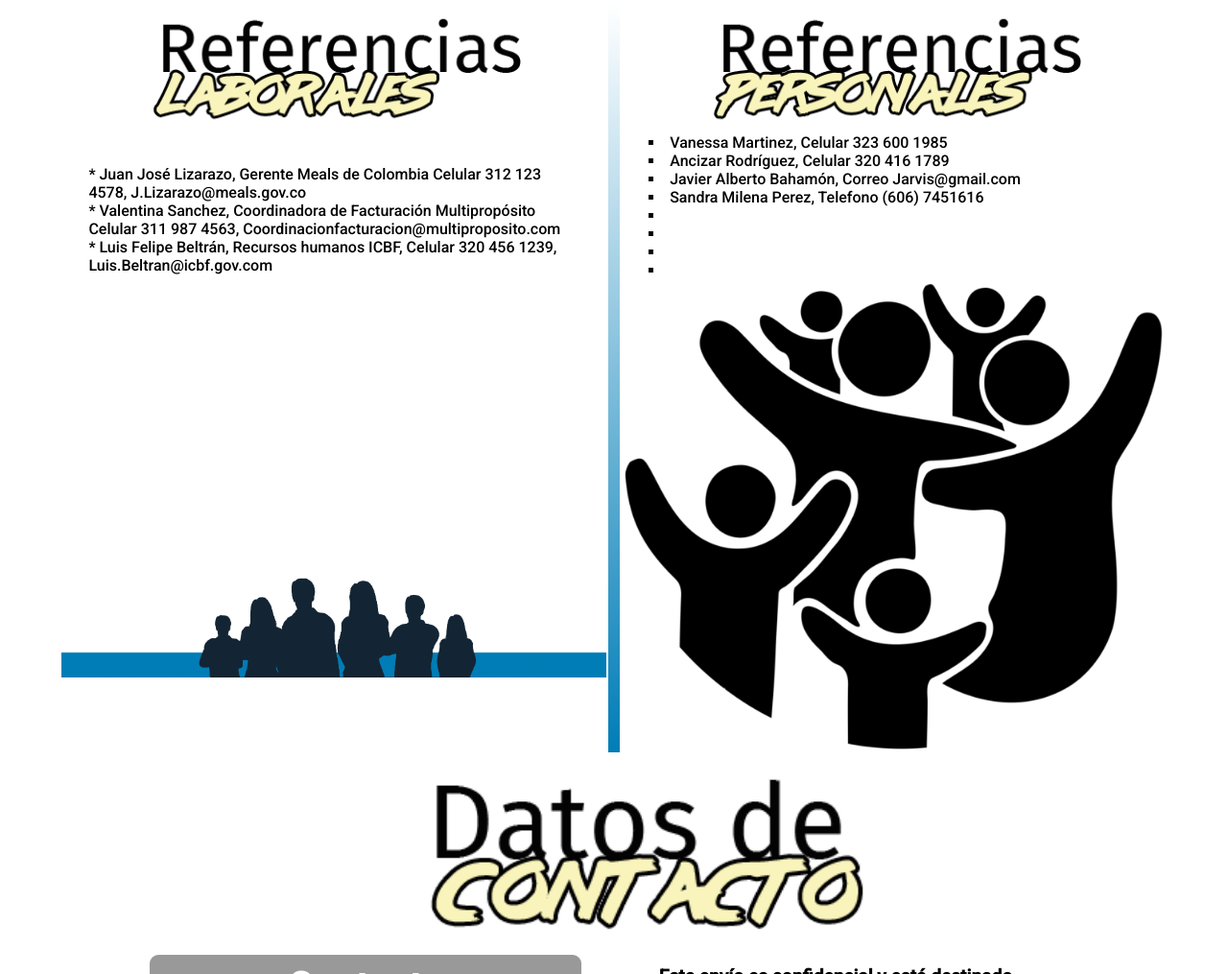
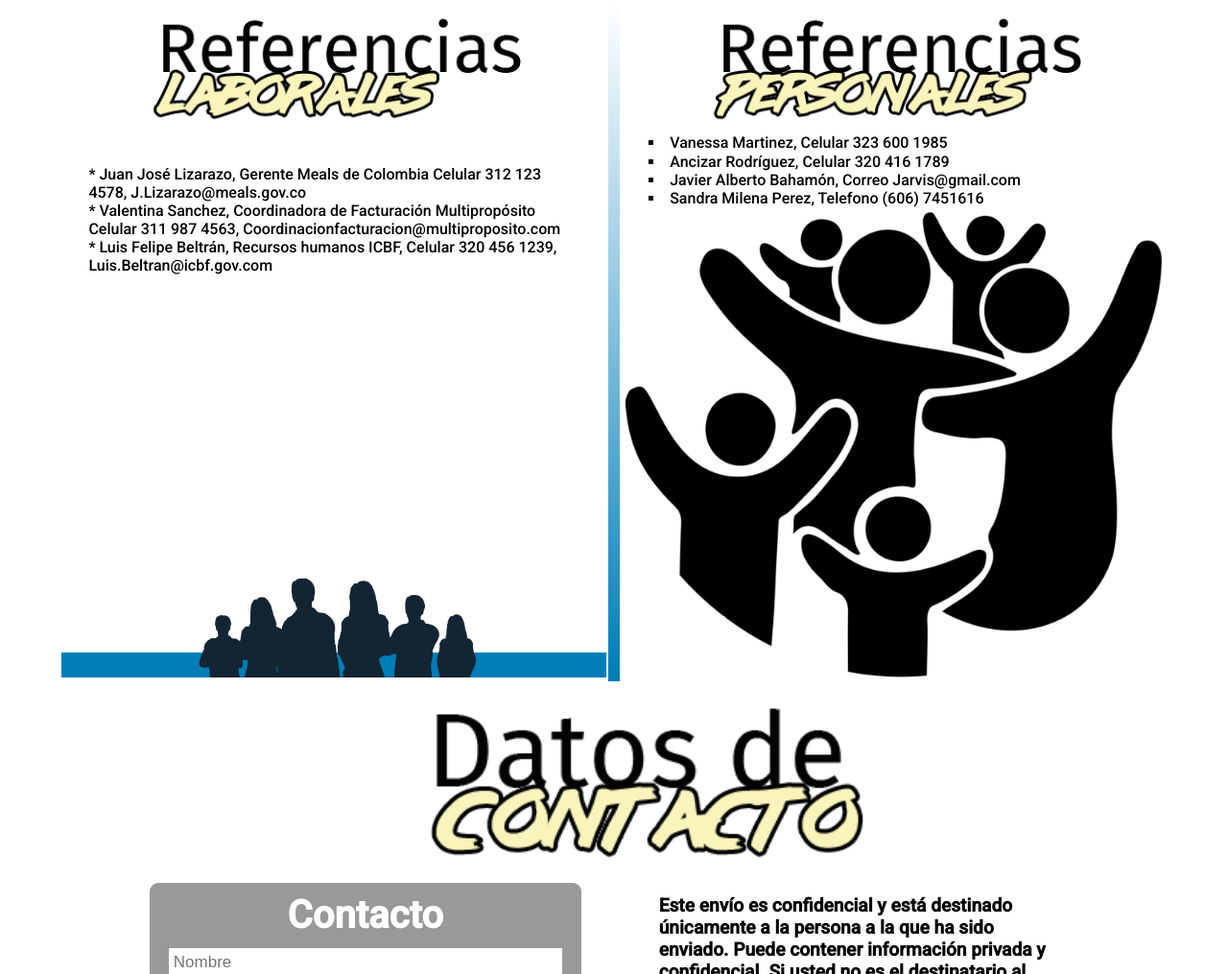
Before and after one commit to Ultrapetardo/WebSite, a plain HTML site: page index.html in a window 1280 px wide. Shown: the part 2520-3535 px from the top of the page at 96% size. Drawn offline with Linux system fonts and the light colour scheme.

Commit message:
Update index.html

```diff
--- a/index.html
+++ b/index.html
@@ -160,11 +160,6 @@
                 <li>Ancizar Rodríguez, Celular 320 416 1789 </li>
                 <li>Javier Alberto Bahamón, Correo Jarvis@gmail.com </li>
                 <li>Sandra Milena Perez, Telefono (606) 7451616 </li>
-                <li> </li>
-                <li></li>
-                <li> </li>
-                <li> </li>
-
                 <img class="img-family" src="./Imagenes/familia.png" alt="Familia">
             </div>
         </section>
```
